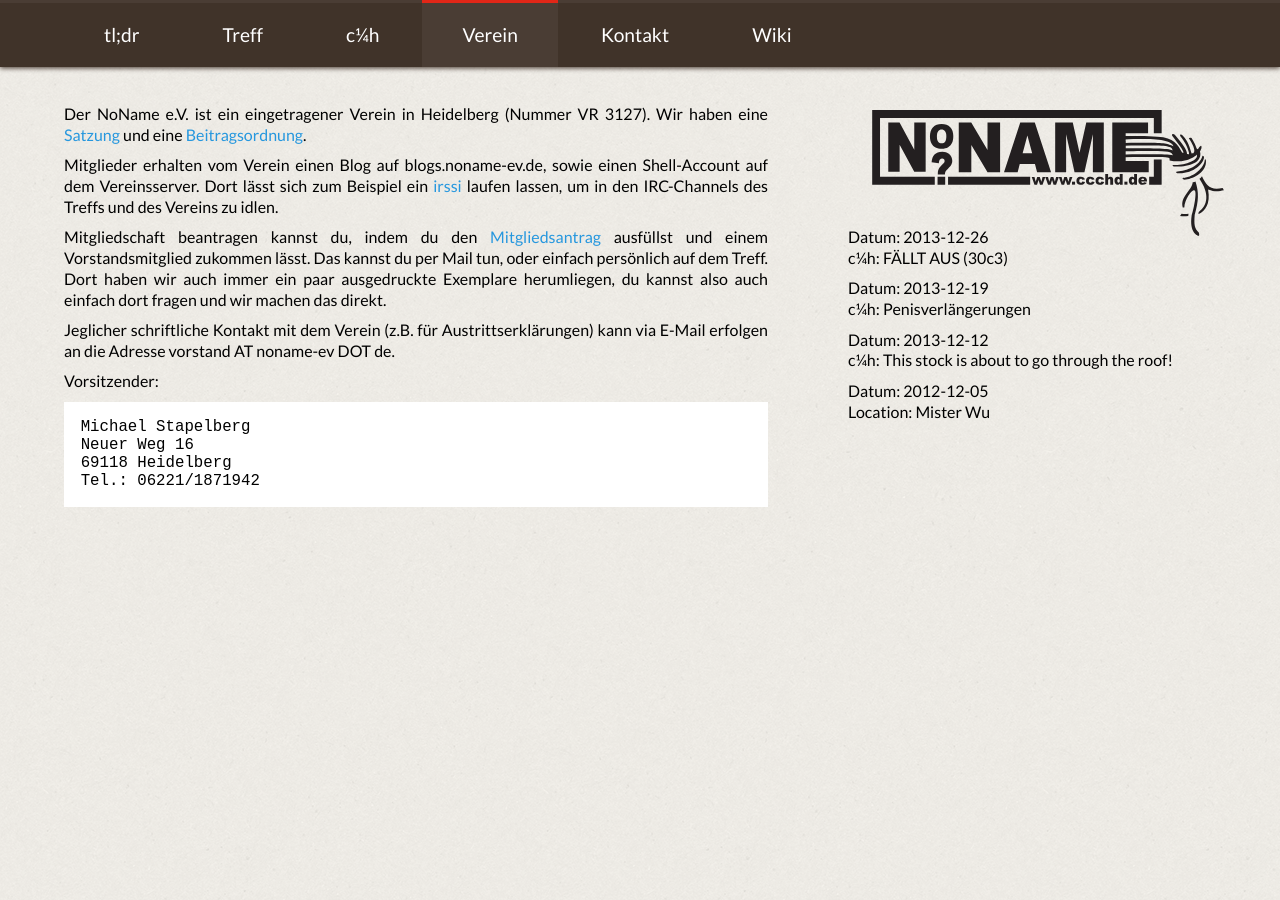
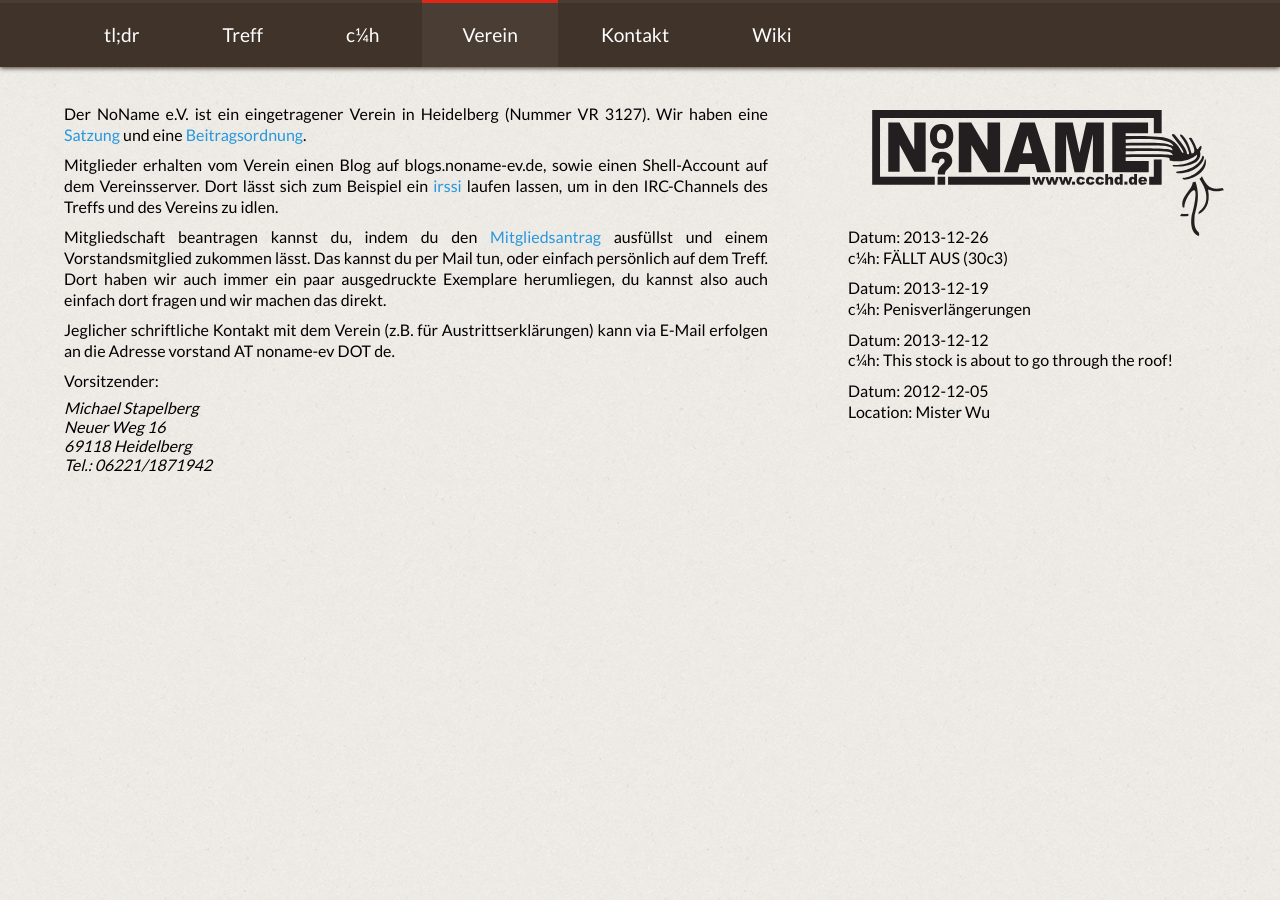
Before and after one commit to nnev/website, a Jekyll site: the page built from verein.md, in a window 1280 px wide. Built offline with Jekyll 4.4.1, drawn with Linux system fonts in a browser that asks for light colours; Markdown is read by kramdown in place of the engine named in the settings.

Commit message:
fix address

```diff
--- a/css/main.css
+++ b/css/main.css
@@ -123,3 +123,8 @@ p {
 .highlight * {
 	font-family: monospace;
 }
+
+address {
+	white-space: pre;
+	margin-top: -1.4rem;
+}
--- a/verein.md
+++ b/verein.md
@@ -23,7 +23,9 @@ kann via E-Mail erfolgen an die Adresse vorstand AT noname-ev DOT de.
 
 Vorsitzender:
 
-	Michael Stapelberg
-	Neuer Weg 16
-	69118 Heidelberg
-	Tel.: 06221/1871942
+<address>
+Michael Stapelberg
+Neuer Weg 16
+69118 Heidelberg
+Tel.: 06221/1871942
+</address>
```
